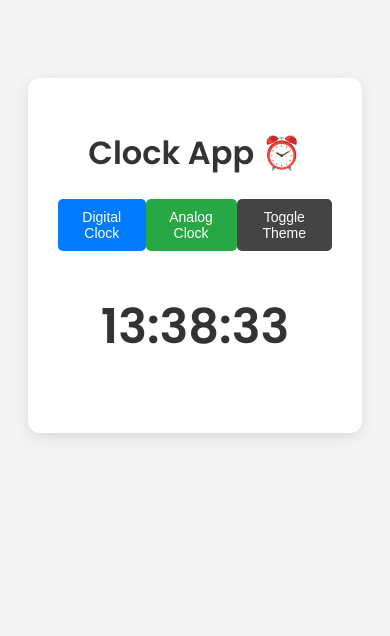
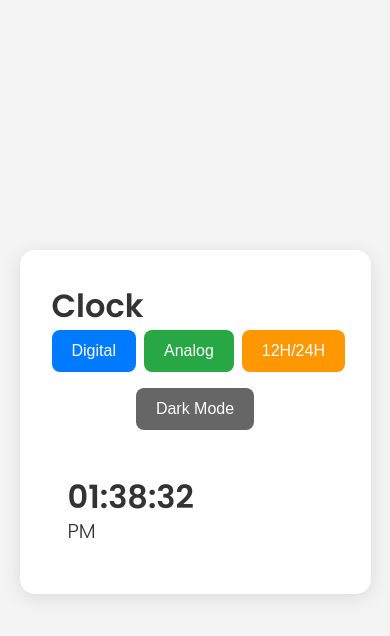
Before and after one commit to Abdul-Wasi/Clock-App, a plain HTML site: page index.html in a window 390 px wide. Drawn offline with Linux system fonts and the light colour scheme.

Commit message:
enhanced UI

```diff
--- a/index.html
+++ b/index.html
@@ -3,28 +3,32 @@
 <head>
     <meta charset="UTF-8">
     <meta name="viewport" content="width=device-width, initial-scale=1.0">
-    <title>Clock App</title>
+    <title>Enhanced Analog & Digital Clock</title>
     <link rel="stylesheet" href="styles.css">
 </head>
 <body>
     <div class="container">
-        <h1>Clock App ⏰</h1>
+        <h1>Clock</h1>
 
-        <!-- Toggle Buttons -->
-        <div class="buttons">
-            <button id="digitalBtn">Digital Clock</button>
-            <button id="analogBtn">Analog Clock</button>
-            <button id="themeToggle">Toggle Theme</button>
+        <div class="controls">
+            <div class="buttons">
+                <button id="digitalBtn" aria-label="Show digital clock">Digital</button>
+                <button id="analogBtn" aria-label="Show analog clock">Analog</button>
+                <button id="formatToggle" aria-label="Toggle time format">12H/24H</button>
+            </div>
+            <button id="themeToggle" aria-label="Toggle dark mode">Dark Mode</button>
         </div>
 
         <!-- Digital Clock -->
-        <div id="digitalClock" class="clock">
-            <h2 id="time"></h2>
+        <div id="digitalClock">
+            <div id="time" aria-live="polite"></div>
+            <div id="period"></div>
         </div>
 
         <!-- Analog Clock -->
-        <div id="analogClock" class="clock hidden">
+        <div id="analogClock" class="hidden">
             <div class="clock-face">
+                <div class="numbers"></div>
                 <div class="hand hour-hand"></div>
                 <div class="hand minute-hand"></div>
                 <div class="hand second-hand"></div>
--- a/script.js
+++ b/script.js
@@ -1,48 +1,113 @@
-// Digital Clock Function
-function updateDigitalClock() {
-    let now = new Date();
-    let hours = now.getHours().toString().padStart(2, '0');
-    let minutes = now.getMinutes().toString().padStart(2, '0');
-    let seconds = now.getSeconds().toString().padStart(2, '0');
-    document.getElementById("time").textContent = `${hours}:${minutes}:${seconds}`;
-}
+document.addEventListener("DOMContentLoaded", () => {
+    const elements = {
+        time: document.getElementById("time"),
+        period: document.getElementById("period"),
+        hourHand: document.querySelector(".hour-hand"),
+        minuteHand: document.querySelector(".minute-hand"),
+        secondHand: document.querySelector(".second-hand"),
+        digitalClock: document.getElementById("digitalClock"),
+        analogClock: document.getElementById("analogClock")
+    };
 
-// Update every second
-setInterval(updateDigitalClock, 1000);
-updateDigitalClock();
+    let is24Hour = false;
+    let lastUpdate = 0;
 
-// Analog Clock Function
-function updateAnalogClock() {
-    let now = new Date();
-    let hours = now.getHours();
-    let minutes = now.getMinutes();
-    let seconds = now.getSeconds();
+    // Roman Numerals
+    const romanNumerals = ["XII", "I", "II", "III", "IV", "V", "VI", "VII", "VIII", "IX", "X", "XI"];
+    const numbersDiv = document.querySelector(".numbers");
+    const radius = 110;
 
-    let hourDeg = (hours % 12) * 30 + minutes * 0.5;
-    let minuteDeg = minutes * 6;
-    let secondDeg = seconds * 6;
+    romanNumerals.forEach((num, i) => {
+        const angle = (i - 3) * (Math.PI / 6);
+        const x = Math.cos(angle) * radius + 125;
+        const y = Math.sin(angle) * radius + 125;
 
-    document.querySelector('.hour-hand').style.transform = `translate(-50%, -90%) rotate(${hourDeg}deg)`;
-    document.querySelector('.minute-hand').style.transform = `translate(-50%, -100%) rotate(${minuteDeg}deg)`;
-    document.querySelector('.second-hand').style.transform = `translate(-50%, -100%) rotate(${secondDeg}deg)`;
-}
+        const span = document.createElement("span");
+        span.className = "roman";
+        span.textContent = num;
+        span.style.left = `${x}px`;
+        span.style.top = `${y}px`;
+        numbersDiv.appendChild(span);
+    });
 
-// Update every second
-setInterval(updateAnalogClock, 1000);
-updateAnalogClock();
+    // Clock Updates
+    function updateClocks(timestamp) {
+        if (timestamp - lastUpdate < 1000) {
+            requestAnimationFrame(updateClocks);
+            return;
+        }
+        lastUpdate = timestamp;
 
-// Toggle Between Digital and Analog
-document.getElementById("digitalBtn").addEventListener("click", function() {
-    document.getElementById("digitalClock").classList.remove("hidden");
-    document.getElementById("analogClock").classList.add("hidden");
+        const now = new Date();
+        updateDigital(now);
+        updateAnalog(now);
+        requestAnimationFrame(updateClocks);
+    }
+
+    function updateDigital(now) {
+        try {
+            const hours = now.getHours();
+            const minutes = now.getMinutes().toString().padStart(2, "0");
+            const seconds = now.getSeconds().toString().padStart(2, "0");
+
+            if (is24Hour) {
+                elements.time.textContent = `${hours.toString().padStart(2, "0")}:${minutes}:${seconds}`;
+                elements.period.textContent = "";
+            } else {
+                const period = hours >= 12 ? "PM" : "AM";
+                const displayHours = (hours % 12) || 12;
+                elements.time.textContent = `${displayHours.toString().padStart(2, "0")}:${minutes}:${seconds}`;
+                elements.period.textContent = period;
+            }
+        } catch (error) {
+            console.error("Digital clock update failed:", error);
+            elements.time.textContent = "Error";
+        }
+    }
+
+    function updateAnalog(now) {
+        try {
+            // Calculate degrees for each hand
+            const hours = now.getHours() % 12;
+            const minutes = now.getMinutes();
+            const seconds = now.getSeconds();
+
+            // Hour hand: 360°/12 hours = 30° per hour + 0.5° per minute
+            const hourDeg = (hours * 30) + (minutes * 0.5);
+            // Minute hand: 360°/60 minutes = 6° per minute + 0.1° per second
+            const minuteDeg = (minutes * 6) + (seconds * 0.1);
+            // Second hand: 360°/60 seconds = 6° per second
+            const secondDeg = seconds * 6;
+
+            elements.hourHand.style.transform = `rotate(${hourDeg}deg)`;
+            elements.minuteHand.style.transform = `rotate(${minuteDeg}deg)`;
+            elements.secondHand.style.transform = `rotate(${secondDeg}deg)`;
+        } catch (error) {
+            console.error("Analog clock update failed:", error);
+        }
+    }
+
+    // Event Listeners
+    document.getElementById("digitalBtn").addEventListener("click", () => {
+        elements.digitalClock.classList.remove("hidden");
+        elements.analogClock.classList.add("hidden");
+    });
+
+    document.getElementById("analogBtn").addEventListener("click", () => {
+        elements.digitalClock.classList.add("hidden");
+        elements.analogClock.classList.remove("hidden");
+    });
+
+    document.getElementById("themeToggle").addEventListener("click", () => {
+        document.body.classList.toggle("dark-mode");
+    });
+
+    document.getElementById("formatToggle").addEventListener("click", () => {
+        is24Hour = !is24Hour;
+        updateDigital(new Date());
+    });
+
+    // Initial setup
+    elements.digitalClock.classList.remove("hidden");
+    requestAnimationFrame(updateClocks);
 });
-
-document.getElementById("analogBtn").addEventListener("click", function() {
-    document.getElementById("digitalClock").classList.add("hidden");
-    document.getElementById("analogClock").classList.remove("hidden");
-});
-
-// Toggle Dark Mode
-document.getElementById("themeToggle").addEventListener("click", function() {
-    document.body.classList.toggle("dark-mode");
-});
--- a/styles.css
+++ b/styles.css
@@ -1,135 +1,178 @@
 @import url('https://fonts.googleapis.com/css2?family=Poppins:wght@300;400;600&display=swap');
+
+* {
+    margin: 0;
+    padding: 0;
+    box-sizing: border-box;
+}
 
 body {
     font-family: 'Poppins', sans-serif;
-    text-align: center;
+    min-height: 100vh;
+    display: flex;
+    justify-content: center;
+    align-items: center;
     background-color: #f4f4f4;
     color: #333;
-    transition: background 0.3s ease-in-out;
-    padding: 20px;
+    transition: all 0.3s ease-in-out;
 }
 
 .container {
-    margin: 50px auto;
-    padding: 30px;
+    padding: 2rem;
     background: white;
-    box-shadow: 0px 4px 15px rgba(0, 0, 0, 0.1);
-    border-radius: 12px;
-    max-width: 350px;
+    box-shadow: 0 4px 20px rgba(0, 0, 0, 0.1);
+    border-radius: 15px;
+    width: 90%;
+    max-width: 400px;
 }
 
-/* Clock Styling */
-.clock {
-    margin-top: 20px;
+/* Digital Clock */
+#digitalClock {
+    padding: 1rem;
 }
 
 #time {
-    font-size: 48px;
+    font-size: clamp(2rem, 8vw, 3.5rem);
     font-weight: 600;
+    line-height: 1.2;
+}
+
+#period {
+    font-size: 1.25rem;
+    font-weight: 300;
 }
 
 /* Analog Clock */
 .clock-face {
     position: relative;
-    width: 180px;
-    height: 180px;
+    width: 100%;
+    max-width: 250px;
+    aspect-ratio: 1;
     background: white;
     border-radius: 50%;
-    border: 4px solid #333;
-    margin: 20px auto;
-    display: flex;
-    align-items: center;
-    justify-content: center;
-    box-shadow: 0 4px 10px rgba(0, 0, 0, 0.1);
+    border: 8px solid #333;
+    margin: 2rem auto;
+    box-shadow: inset 0 2px 10px rgba(0, 0, 0, 0.1);
 }
 
+.numbers {
+    position: absolute;
+    inset: 0;
+}
+
+.roman {
+    position: absolute;
+    font-size: 1.2rem;
+    font-weight: 600;
+    transform: translate(-50%, -50%);
+    color: #333;
+}
+
+/* Hands */
 .hand {
     position: absolute;
-    background: black;
-    transform-origin: 50% 100%;
-    transform: rotate(90deg);
-    transition: transform 0.05s linear;
+    bottom: 50%;
+    left: 50%;
+    transform-origin: bottom;
+    border-radius: 4px;
+    transition: transform 0.1s cubic-bezier(0.4, 0, 0.2, 1);
 }
 
 .hour-hand {
     width: 6px;
-    height: 50px;
-    background: black;
-    top: 50%;
-    left: 50%;
-    transform-origin: 50% 90%;
-    transform: translate(-50%, -90%) rotate(0deg);
+    height: 35%;
+    background: #444;
 }
 
 .minute-hand {
     width: 4px;
-    height: 65px;
-    background: gray;
-    top: 50%;
-    left: 50%;
-    transform-origin: 50% 100%;
-    transform: translate(-50%, -100%) rotate(0deg);
+    height: 45%;
+    background: #666;
 }
 
 .second-hand {
     width: 2px;
-    height: 75px;
-    background: red;
-    top: 50%;
-    left: 50%;
-    transform-origin: 50% 100%;
-    transform: translate(-50%, -100%) rotate(0deg);
+    height: 48%;
+    background: #ff4444;
 }
 
 .center-dot {
-    width: 12px;
-    height: 12px;
-    background: black;
+    width: 14px;
+    height: 14px;
+    background: #333;
     border-radius: 50%;
     position: absolute;
+    top: 50%;
+    left: 50%;
+    transform: translate(-50%, -50%);
+    z-index: 10;
 }
 
-/* Buttons */
+/* Controls */
+.controls {
+    display: flex;
+    flex-wrap: wrap;
+    gap: 1rem;
+    justify-content: space-between;
+    margin-bottom: 2rem;
+}
+
 .buttons {
     display: flex;
-    justify-content: space-between;
-    margin-bottom: 20px;
+    gap: 0.5rem;
 }
 
 button {
-    padding: 10px 15px;
-    font-size: 14px;
+    padding: 0.75rem 1.25rem;
+    font-size: 1rem;
     cursor: pointer;
     border: none;
-    border-radius: 5px;
-    transition: 0.3s;
+    border-radius: 8px;
+    transition: transform 0.2s, background 0.2s;
 }
 
-#digitalBtn {
-    background: #007bff;
-    color: white;
+button:hover {
+    transform: translateY(-2px);
 }
 
-#analogBtn {
-    background: #28a745;
-    color: white;
-}
-
-#themeToggle {
-    background: #444;
-    color: white;
-}
+#digitalBtn { background: #007bff; color: white; }
+#analogBtn { background: #28a745; color: white; }
+#formatToggle { background: #ff9800; color: white; }
+#themeToggle { background: #666; color: white; }
 
 /* Dark Mode */
 .dark-mode {
-    background-color: #222;
-    color: white;
+    background-color: #1a1a1a;
+    color: #fff;
 }
 
 .dark-mode .container {
-    background-color: #333;
+    background: #2d2d2d;
 }
+
+.dark-mode .clock-face {
+    background: #222;
+    border-color: #fff;
+}
+
+.dark-mode .roman { color: #fff; }
+.dark-mode .hour-hand { background: #ccc; }
+.dark-mode .minute-hand { background: #aaa; }
+.dark-mode .center-dot { background: #fff; }
 
 .hidden {
     display: none;
 }
+
+/* Responsive Design */
+@media (max-width: 480px) {
+    .controls {
+        flex-direction: column;
+        align-items: center;
+    }
+
+    .buttons {
+        width: 100%;
+        justify-content: space-between;
+    }
+}
```
